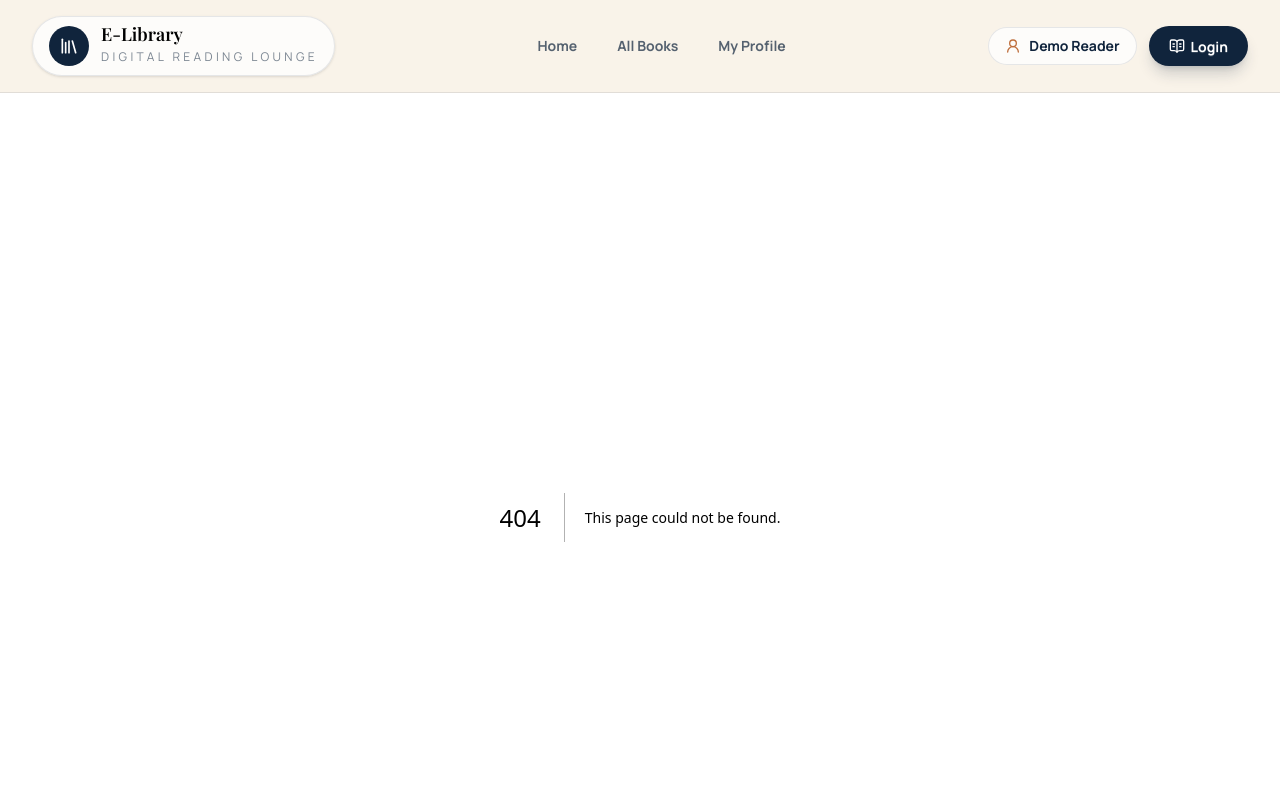
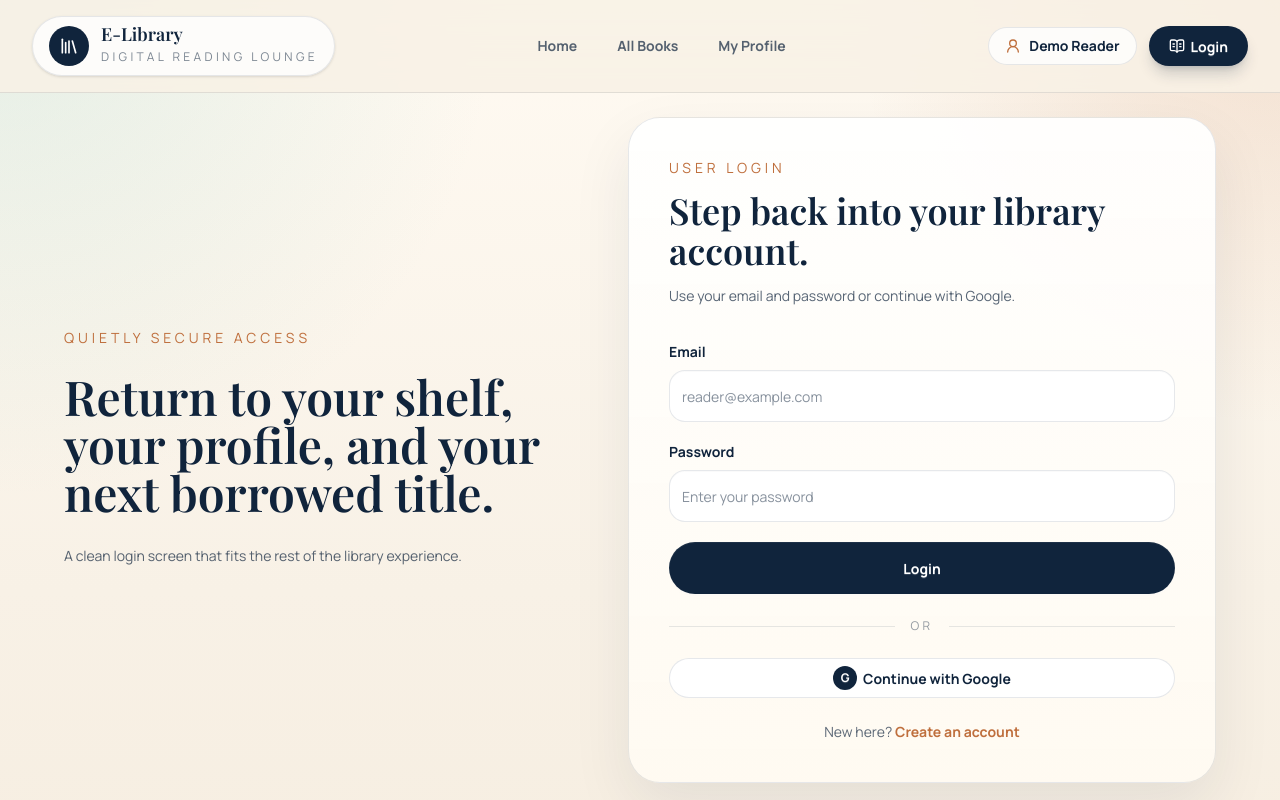
Before and after one commit to sahmsec/e-library, a Next.js app: page /login in a window 1280 px wide. Before the commit this address had no page. Shown: the top 800 px of the page. Built offline with nearby package versions, Linux system fonts and the light colour scheme.

Commit message:
login page added

```diff
--- /dev/null
+++ b/src/app/login/page.js
@@ -0,0 +1,21 @@
+import LoginForm from "@/components/LoginForm";
+
+export default function LoginPage() {
+  return (
+    <section className="mx-auto grid w-full max-w-6xl gap-8 lg:grid-cols-[0.95fr_1.05fr] lg:items-center">
+      <div className="space-y-6">
+        <p className="text-sm uppercase tracking-[0.28em] text-library-copper">
+          Quietly secure access
+        </p>
+        <h1 className="font-display text-5xl font-semibold text-library-ink">
+          Return to your shelf, your profile, and your next borrowed title.
+        </h1>
+        <p className="max-w-xl text-sm leading-8 text-library-ink/70">
+          A clean login screen that fits the rest of the library experience.
+        </p>
+      </div>
+
+      <LoginForm />
+    </section>
+  );
+}
```
